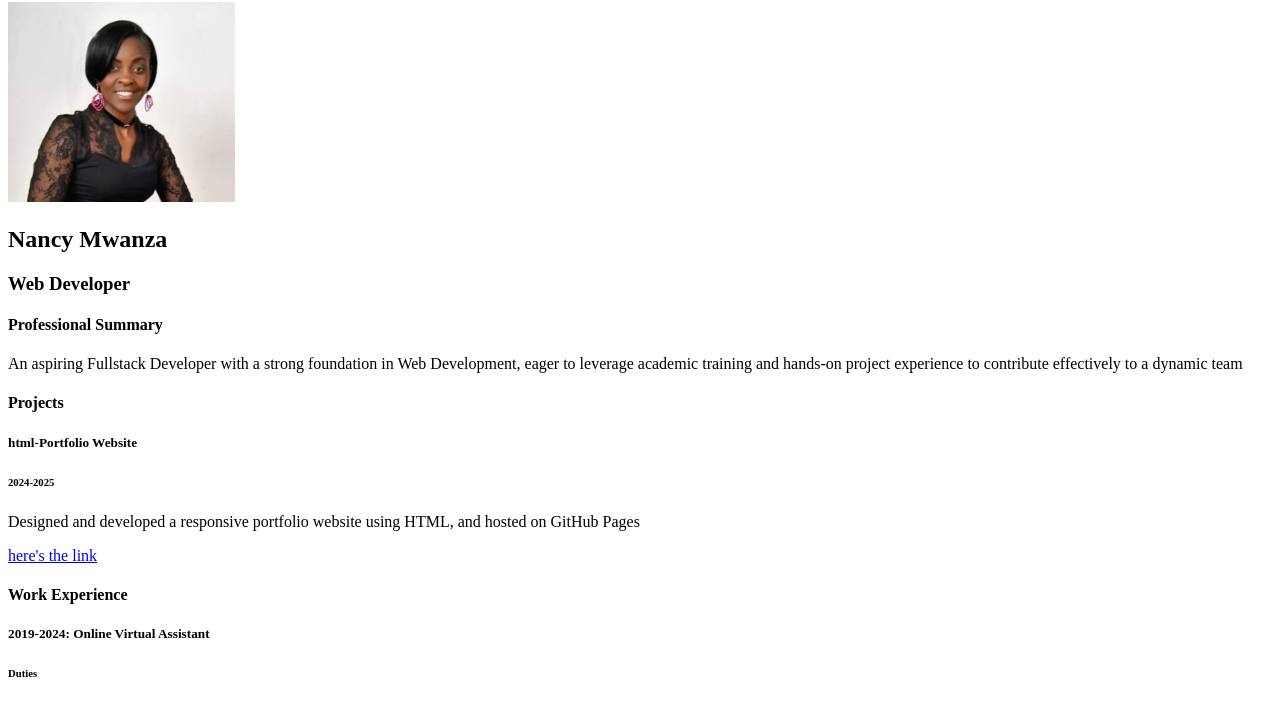
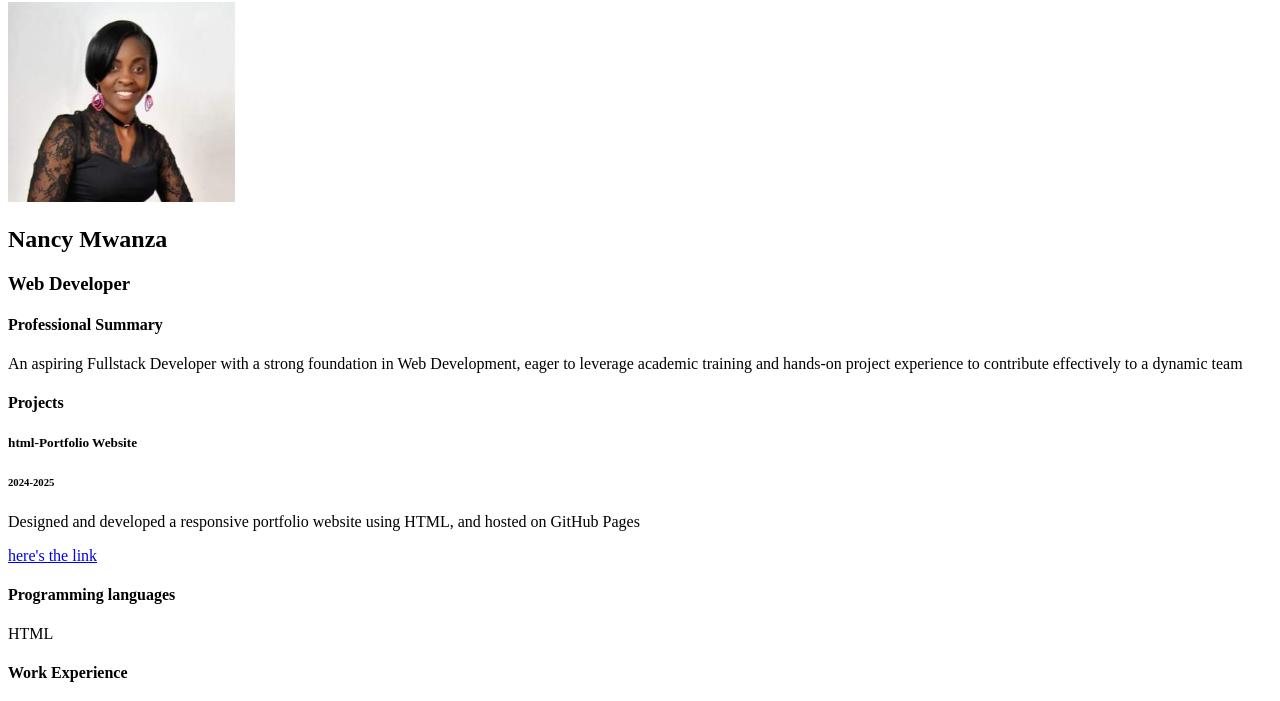
Before and after one commit to Nancy749/Resume, a plain HTML site: page index.html in a window 1280 px wide. Shown: the part 78-779 px from the top of the page. Drawn offline with Linux system fonts and the light colour scheme.

Commit message:
Update index.html

```diff
--- a/index.html
+++ b/index.html
@@ -15,7 +15,8 @@
         <h6>2024-2025</h6>
         <p>Designed and developed a responsive portfolio website using HTML, and hosted on GitHub Pages</p>
           <a href="https://nancy749.github.io/html-portfolio/">here's the link</a>
-
+        <h4>Programming languages</h4>
+          <p>HTML</p>
         <h4>Work Experience</h4>
         <h5>2019-2024: Online Virtual Assistant</h5>
         <h6>Duties</h6>
```
